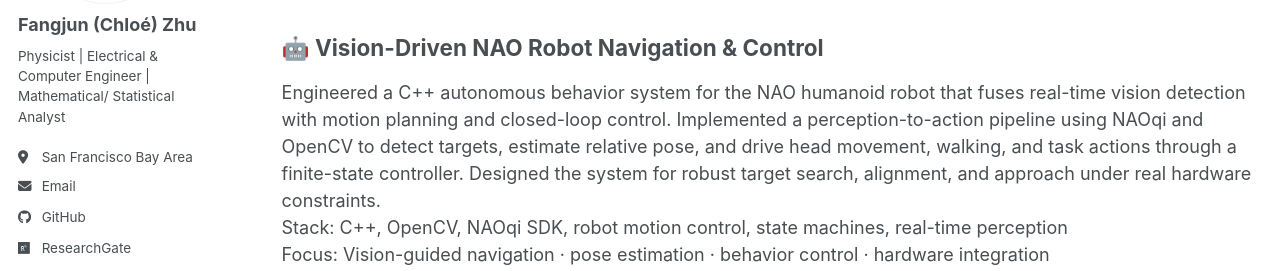
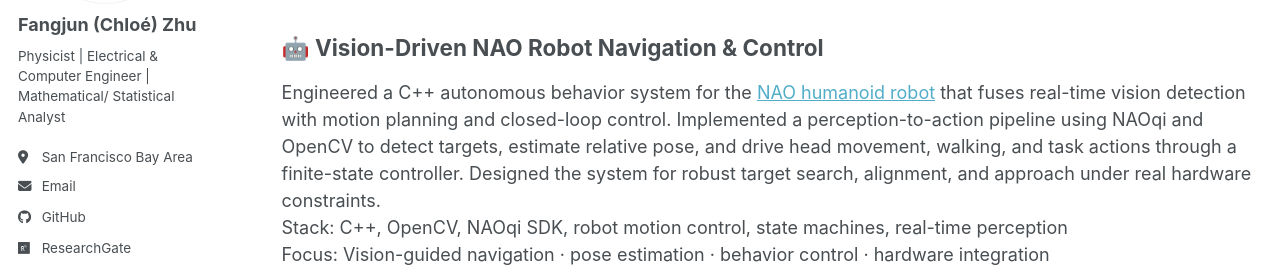
Before and after one commit to ChloeZhu1/ChloeZhu1.github.io, a Jekyll site: the page built from _pages/research-experience.md, in a window 1280 px wide and 900 px high, scrolled down 2561 px. Shown: the part 326-597 px from the top of the window. Built offline with Jekyll 4.4.1, drawn with Linux system fonts in a browser that asks for light colours; a script bundle is joined from its source files by our own code; library files that are not in the unit come from our copies; some of the changed lines change nothing that is shown.

Commit message:
Update NAO robot navigation description with link

```diff
--- a/_pages/research-experience.md
+++ b/_pages/research-experience.md
@@ -80,7 +80,7 @@ A theoretical note analyzing [gauge redundancy in classical electrodynamics](htt
 [YouTube Link](https://youtu.be/l8rPY8Bcc0A)
 
 <h2 id="hr">🤖 Vision-Driven NAO Robot Navigation & Control</h2>
-Engineered a C++ autonomous behavior system for the NAO humanoid robot that fuses real-time vision detection with motion planning and closed-loop control. Implemented a perception-to-action pipeline using NAOqi and OpenCV to detect targets, estimate relative pose, and drive head movement, walking, and task actions through a finite-state controller. Designed the system for robust target search, alignment, and approach under real hardware constraints.
+Engineered a C++ autonomous behavior system for the [NAO humanoid robot](https://chloezhu1.github.io/physics-and-engineering-research/#naoa) that fuses real-time vision detection with motion planning and closed-loop control. Implemented a perception-to-action pipeline using NAOqi and OpenCV to detect targets, estimate relative pose, and drive head movement, walking, and task actions through a finite-state controller. Designed the system for robust target search, alignment, and approach under real hardware constraints.
 <br>
 Stack: C++, OpenCV, NAOqi SDK, robot motion control, state machines, real-time perception
 <br>
```
